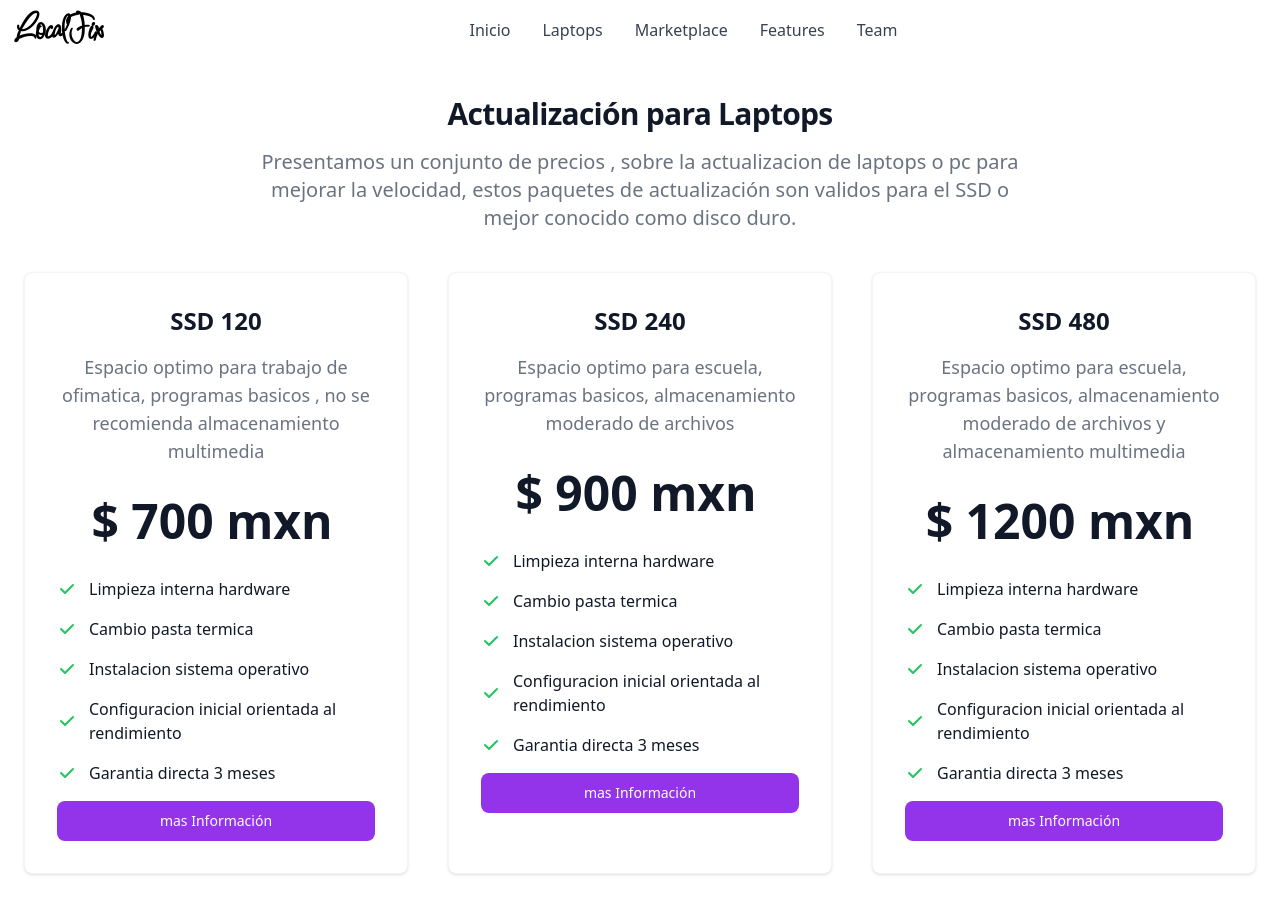
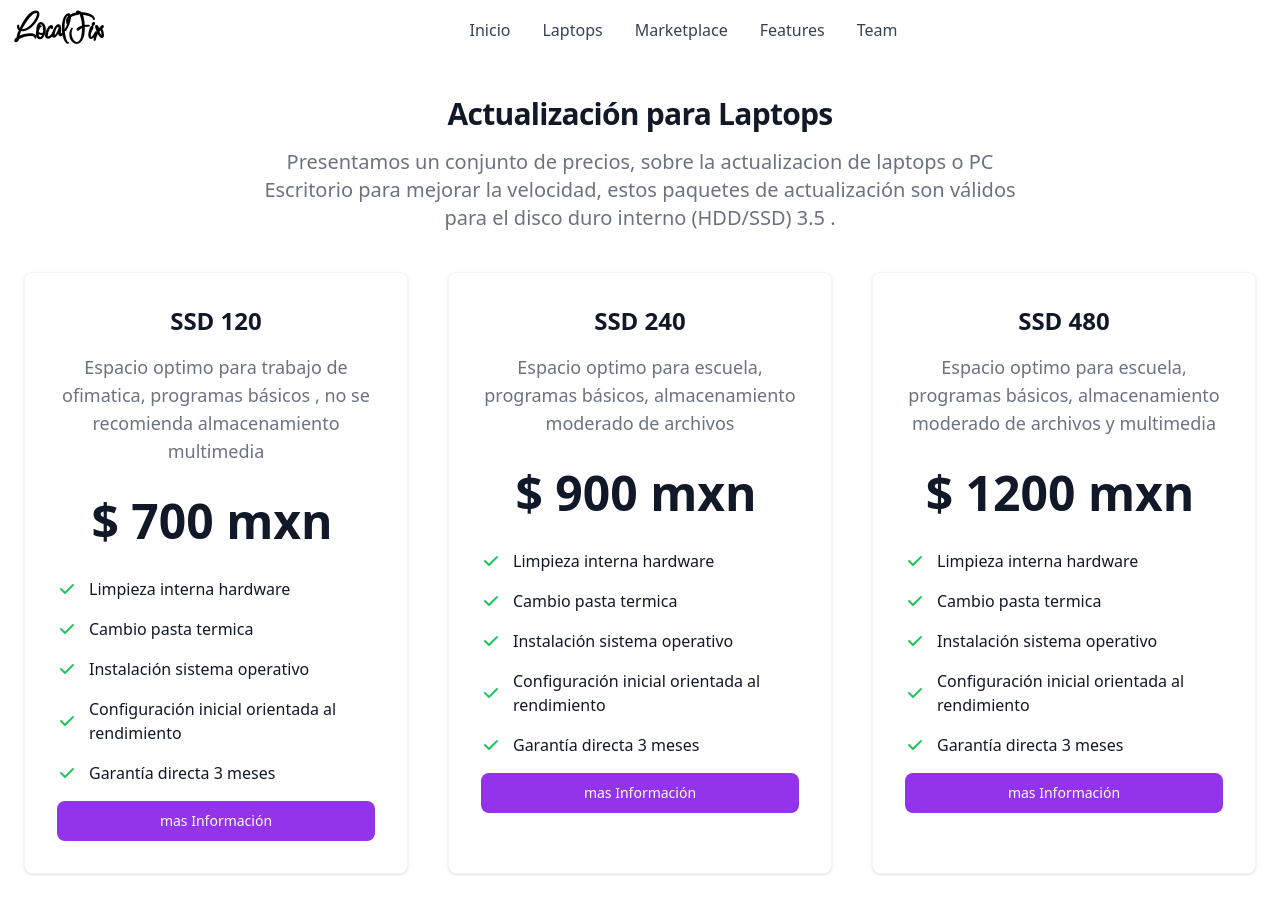
Before and after one commit to AvielAD/landinglocalfix, a Next.js app: page /laptops in a window 1280 px wide. Shown: the top 914 px of the page. Built offline with nearby package versions, Linux system fonts and the light colour scheme.

Commit message:
ortografia

```diff
--- a/app/laptops/page.tsx
+++ b/app/laptops/page.tsx
@@ -13,44 +13,44 @@ export default Index
 
 const bannerpromo = {
     section: "Actualización para Laptops",
-    description: "Presentamos un conjunto de precios , sobre la actualizacion de laptops o pc para mejorar la velocidad, estos paquetes de actualización son validos para el SSD o mejor conocido como disco duro."
+    description: "Presentamos un conjunto de precios, sobre la actualizacion de laptops o PC Escritorio para mejorar la velocidad, estos paquetes de actualización son válidos para el disco duro interno (HDD/SSD) 3.5 ."
 }
 
 const promos = [
     {
         product: "SSD 120",
-        description: "Espacio optimo para trabajo de ofimatica, programas basicos , no se recomienda almacenamiento multimedia",
+        description: "Espacio optimo para trabajo de ofimatica, programas básicos , no se recomienda almacenamiento multimedia",
         price: 700,
         listbonus: [
             "Limpieza interna hardware",
             "Cambio pasta termica",
-            "Instalacion sistema operativo",
-            "Configuracion inicial orientada al rendimiento",
-            "Garantia directa 3 meses"
+            "Instalación sistema operativo",
+            "Configuración inicial orientada al rendimiento",
+            "Garantía directa 3 meses"
         ]
     },
     {
         product: "SSD 240",
-        description: "Espacio optimo para escuela, programas basicos, almacenamiento moderado de archivos",
+        description: "Espacio optimo para escuela, programas básicos, almacenamiento moderado de archivos",
         price: 900,
         listbonus: [
             "Limpieza interna hardware",
             "Cambio pasta termica",
-            "Instalacion sistema operativo",
-            "Configuracion inicial orientada al rendimiento",
-            "Garantia directa 3 meses"
+            "Instalación sistema operativo",
+            "Configuración inicial orientada al rendimiento",
+            "Garantía directa 3 meses"
         ]
     },
     {
         product: "SSD 480",
-        description: "Espacio optimo para escuela, programas basicos, almacenamiento moderado de archivos y almacenamiento multimedia",
+        description: "Espacio optimo para escuela, programas básicos, almacenamiento moderado de archivos y multimedia",
         price: 1200,
         listbonus: [
             "Limpieza interna hardware",
             "Cambio pasta termica",
-            "Instalacion sistema operativo",
-            "Configuracion inicial orientada al rendimiento",
-            "Garantia directa 3 meses"
+            "Instalación sistema operativo",
+            "Configuración inicial orientada al rendimiento",
+            "Garantía directa 3 meses"
         ]
     }
 ]
```
